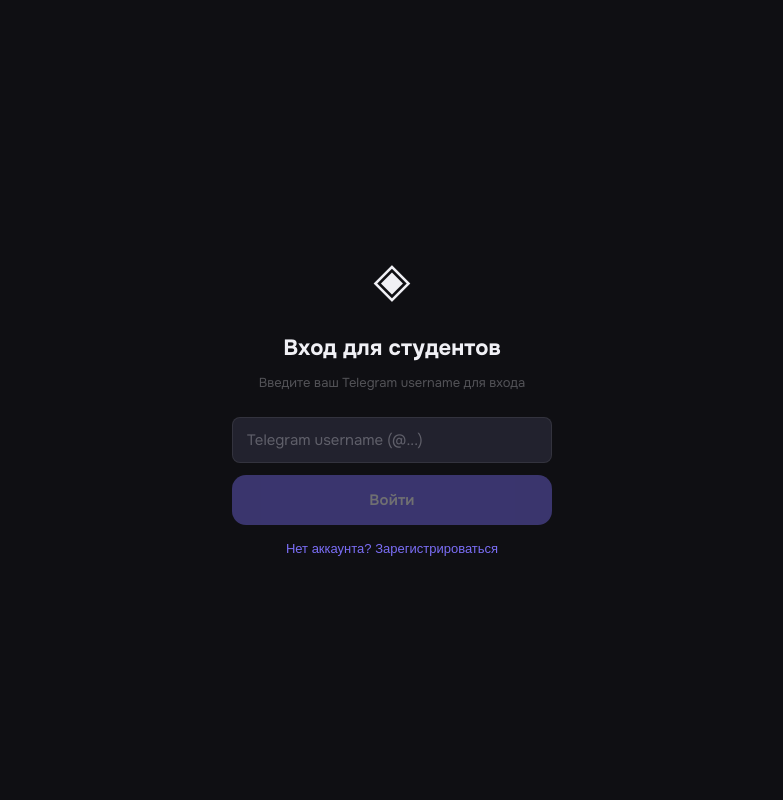
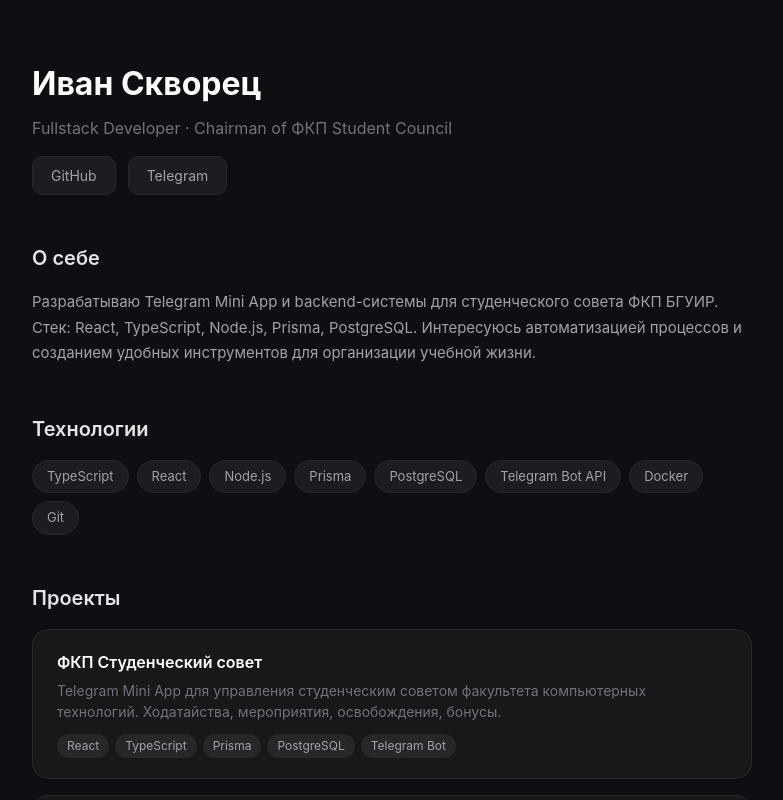
Before and after one commit to wolllipp/fcadbott, a React (Vite) app in the folder frontend/: page / in a window 1280 px wide. Shown: the whole page, without its empty margins (248-1031 px from the left). Built offline with nearby package versions, Linux system fonts and the light colour scheme; no server answers.

Commit message:
Add portfolio page for browser visitors; show Telegram Mini App only in Telegram context
- Detects Telegram WebApp via window.Telegram.WebApp.initData
- Shows PortfolioPage with name, projects, skills when accessed from browser
- Shows full Mini App when opened via Telegram link

```diff
--- a/frontend/src/App.tsx
+++ b/frontend/src/App.tsx
@@ -1,5 +1,6 @@
 import React, { useState, useEffect } from 'react';
 import { api } from './utils/api';
+import PortfolioPage from './pages/PortfolioPage';
 import HomePage from './pages/HomePage';
 import ExemptionsPage from './pages/ExemptionsPage';
 import BonusesPage from './pages/BonusesPage';
@@ -29,6 +30,10 @@ export interface Coordinator {
   sector: string | null;
 }
 
+function isInTelegram(): boolean {
+  return !!(window.Telegram?.WebApp?.initData);
+}
+
 export default function App() {
   const [coordinator, setCoordinator] = useState<Coordinator | null>(null);
   const [student, setStudent] = useState<any>(null);
@@ -40,6 +45,11 @@ export default function App() {
   const isAdmin = coordinator?.role === 'CHAIRMAN' || coordinator?.role === 'DEPUTY' || coordinator?.role === 'DEAN' || coordinator?.role === 'SECRETARY';
 
   useEffect(() => {
+    if (!isInTelegram()) {
+      setLoading(false);
+      return;
+    }
+
     const tg = window.Telegram?.WebApp;
     if (tg) {
       tg.ready();
@@ -111,6 +121,10 @@ export default function App() {
 
   if (loading) return <LoadingScreen />;
 
+  // Not in Telegram — show portfolio
+  if (!isInTelegram()) return <PortfolioPage />;
+
+  // Student mode
   if (!coordinator && student) {
     return (
       <StudentDashboard student={student} onLogout={handleStudentLogout} />
--- /dev/null
+++ b/frontend/src/pages/PortfolioPage.tsx
@@ -0,0 +1,137 @@
+import React from 'react';
+
+const projects = [
+  {
+    name: 'ФКП Студенческий совет',
+    desc: 'Telegram Mini App для управления студенческим советом факультета компьютерных технологий. Ходатайства, мероприятия, освобождения, бонусы.',
+    tags: ['React', 'TypeScript', 'Prisma', 'PostgreSQL', 'Telegram Bot'],
+    link: 'https://github.com/wolllipp/fcadbott',
+  },
+  {
+    name: 'Другой проект',
+    desc: 'Описание проекта',
+    tags: ['Tag1', 'Tag2'],
+    link: '#',
+  },
+];
+
+export default function PortfolioPage() {
+  return (
+    <div style={{
+      minHeight: '100vh',
+      background: '#0f0f13',
+      color: '#e4e4e7',
+      fontFamily: '-apple-system, BlinkMacSystemFont, "Segoe UI", Roboto, sans-serif',
+      padding: '0 16px',
+    }}>
+      <div style={{ maxWidth: 720, margin: '0 auto', padding: '60px 0 80px' }}>
+        {/* Header */}
+        <div style={{ marginBottom: 48 }}>
+          <h1 style={{ fontSize: 32, fontWeight: 700, marginBottom: 8, color: '#fff' }}>
+            Иван Скворец
+          </h1>
+          <p style={{ fontSize: 16, color: '#71717a', marginBottom: 16 }}>
+            Fullstack Developer · Chairman of ФКП Student Council
+          </p>
+          <div style={{ display: 'flex', gap: 12 }}>
+            <a href="https://github.com/wolllipp" target="_blank" rel="noopener" style={linkStyle}>GitHub</a>
+            <a href="https://t.me/wolllip" target="_blank" rel="noopener" style={linkStyle}>Telegram</a>
+          </div>
+        </div>
+
+        {/* About */}
+        <section style={{ marginBottom: 48 }}>
+          <h2 style={sectionTitle}>О себе</h2>
+          <p style={{ fontSize: 15, lineHeight: 1.7, color: '#a1a1aa' }}>
+            Разрабатываю Telegram Mini App и backend-системы для студенческого совета ФКП БГУИР.
+            Стек: React, TypeScript, Node.js, Prisma, PostgreSQL. Интересуюсь автоматизацией процессов
+            и созданием удобных инструментов для организации учебной жизни.
+          </p>
+        </section>
+
+        {/* Skills */}
+        <section style={{ marginBottom: 48 }}>
+          <h2 style={sectionTitle}>Технологии</h2>
+          <div style={{ display: 'flex', flexWrap: 'wrap', gap: 8 }}>
+            {['TypeScript', 'React', 'Node.js', 'Prisma', 'PostgreSQL', 'Telegram Bot API', 'Docker', 'Git'].map(t => (
+              <span key={t} style={{
+                padding: '6px 14px',
+                borderRadius: 20,
+                background: '#1c1c22',
+                border: '1px solid #27272a',
+                fontSize: 13,
+                color: '#a1a1aa',
+              }}>{t}</span>
+            ))}
+          </div>
+        </section>
+
+        {/* Projects */}
+        <section style={{ marginBottom: 48 }}>
+          <h2 style={sectionTitle}>Проекты</h2>
+          <div style={{ display: 'flex', flexDirection: 'column', gap: 16 }}>
+            {projects.map(p => (
+              <a key={p.name} href={p.link} target="_blank" rel="noopener"
+                style={{
+                  display: 'block',
+                  padding: '20px 24px',
+                  borderRadius: 16,
+                  background: '#18181b',
+                  border: '1px solid #27272a',
+                  textDecoration: 'none',
+                  color: 'inherit',
+                  transition: 'border-color 0.2s, transform 0.2s',
+                }}
+                onMouseEnter={e => {
+                  (e.currentTarget as HTMLElement).style.borderColor = '#7b6ef6';
+                  (e.currentTarget as HTMLElement).style.transform = 'translateY(-2px)';
+                }}
+                onMouseLeave={e => {
+                  (e.currentTarget as HTMLElement).style.borderColor = '#27272a';
+                  (e.currentTarget as HTMLElement).style.transform = 'translateY(0)';
+                }}
+              >
+                <div style={{ fontWeight: 600, fontSize: 16, marginBottom: 6, color: '#fff' }}>{p.name}</div>
+                <div style={{ fontSize: 14, color: '#71717a', marginBottom: 12 }}>{p.desc}</div>
+                <div style={{ display: 'flex', gap: 6, flexWrap: 'wrap' }}>
+                  {p.tags.map(tag => (
+                    <span key={tag} style={{
+                      padding: '3px 10px',
+                      borderRadius: 12,
+                      background: '#27272a',
+                      fontSize: 12,
+                      color: '#a1a1aa',
+                    }}>{tag}</span>
+                  ))}
+                </div>
+              </a>
+            ))}
+          </div>
+        </section>
+
+        {/* Footer */}
+        <div style={{ textAlign: 'center', fontSize: 13, color: '#3f3f46' }}>
+          © 2026 Иван Скворец
+        </div>
+      </div>
+    </div>
+  );
+}
+
+const sectionTitle: React.CSSProperties = {
+  fontSize: 20,
+  fontWeight: 600,
+  marginBottom: 16,
+  color: '#e4e4e7',
+};
+
+const linkStyle: React.CSSProperties = {
+  padding: '8px 18px',
+  borderRadius: 10,
+  background: '#1c1c22',
+  border: '1px solid #27272a',
+  color: '#a1a1aa',
+  fontSize: 14,
+  textDecoration: 'none',
+  transition: 'border-color 0.2s',
+};
```
